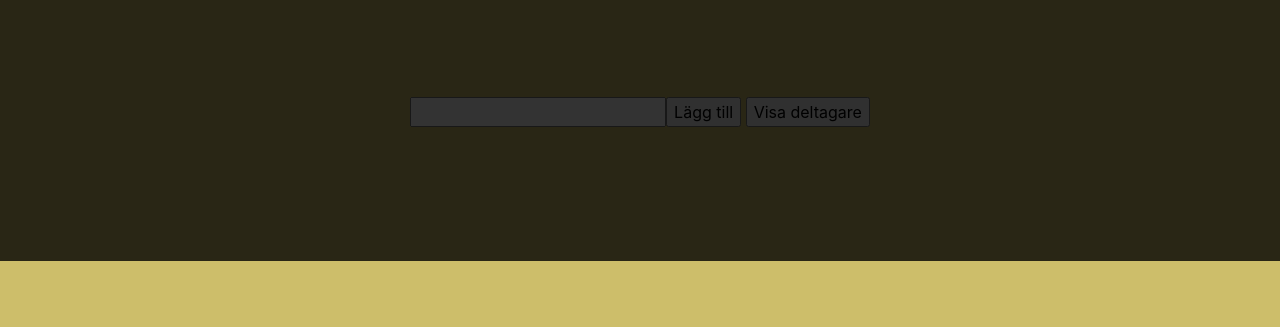
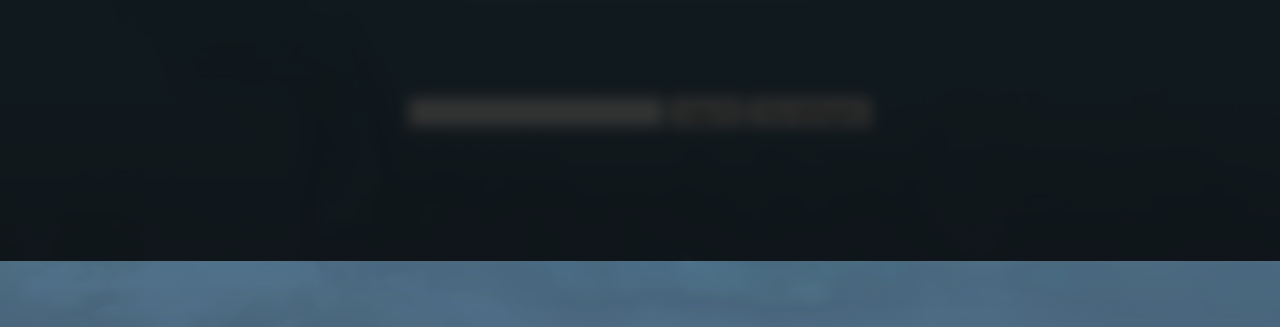
Before and after one commit to apamildner/falsetrue_game, a website: page client/index.html in a window 1280 px wide. Both pictures are taken after a click on the input "Visa deltagare". Shown: the part 539-866 px from the top of the page. Drawn offline with nearby package versions, Linux system fonts and the light colour scheme.

Commit message:
Updated DB and background

```diff
--- a/client/index.html
+++ b/client/index.html
@@ -38,7 +38,7 @@
   </div>
 </div>
 
-<div class="site-wrap">
+<div class="site-wrap js-content-blur">
   <div class="section">
     <div class="flip-box box-shadow center">
       <div class="flip-box-inner">
@@ -52,7 +52,7 @@
     </div>
   </div>
   <div class="section">
-    <input id="name-input" type="text" ><input class="js-add-name" type="submit" value="Lägg till">
+    <input id="name-input" type="text" ><input class="js-add-name margin-left" type="submit" value="Lägg till">
     <input type="submit" value="Visa deltagare" onclick="openNav()"></input>
   </div>
 </div>
--- a/client/main.css
+++ b/client/main.css
@@ -17,7 +17,9 @@
   left: 0;
   background-color: rgb(0,0,0);
 }
-
+.margin-left{
+  margin-left: 5px;
+}
 .overlay-content {
   position: relative;
   top: 5%;
@@ -26,7 +28,13 @@
   margin-top: 5px;
   color: white;
 }
-
+.blur {
+  -webkit-filter: blur(7px);
+  -moz-filter: blur(7px);
+  -o-filter: blur(7px);
+  -ms-filter: blur(7px);
+  transition: 1s;
+}
 .overlay a {
   padding: 8px;
   text-decoration: none;
@@ -57,7 +65,12 @@
   }
 }
 body {
-  background-color: #CDBE6A;
+  background-color: rgb(146, 143, 122);
+  -webkit-background-size: cover;
+  -moz-background-size: cover;
+  -o-background-size: cover;
+  background-size: cover;
+  background-image: url("./bg.png");
 }
 
 .box-shadow {
--- a/client/main.js
+++ b/client/main.js
@@ -23,9 +23,11 @@ function makeid(length) {
 
 function openNav() {
   $("#myNav").addClass("overlay-active")
+  $(".js-content-blur").addClass("blur")
 }
 function closeNav() {
   $("#myNav").removeClass("overlay-active")
+  $(".js-content-blur").removeClass("blur")
 }
 
 function addNameElementToNameList(name){
```
Also changed, not shown: storage/db.js (+9 -2 lines), client/bg.png (added).
